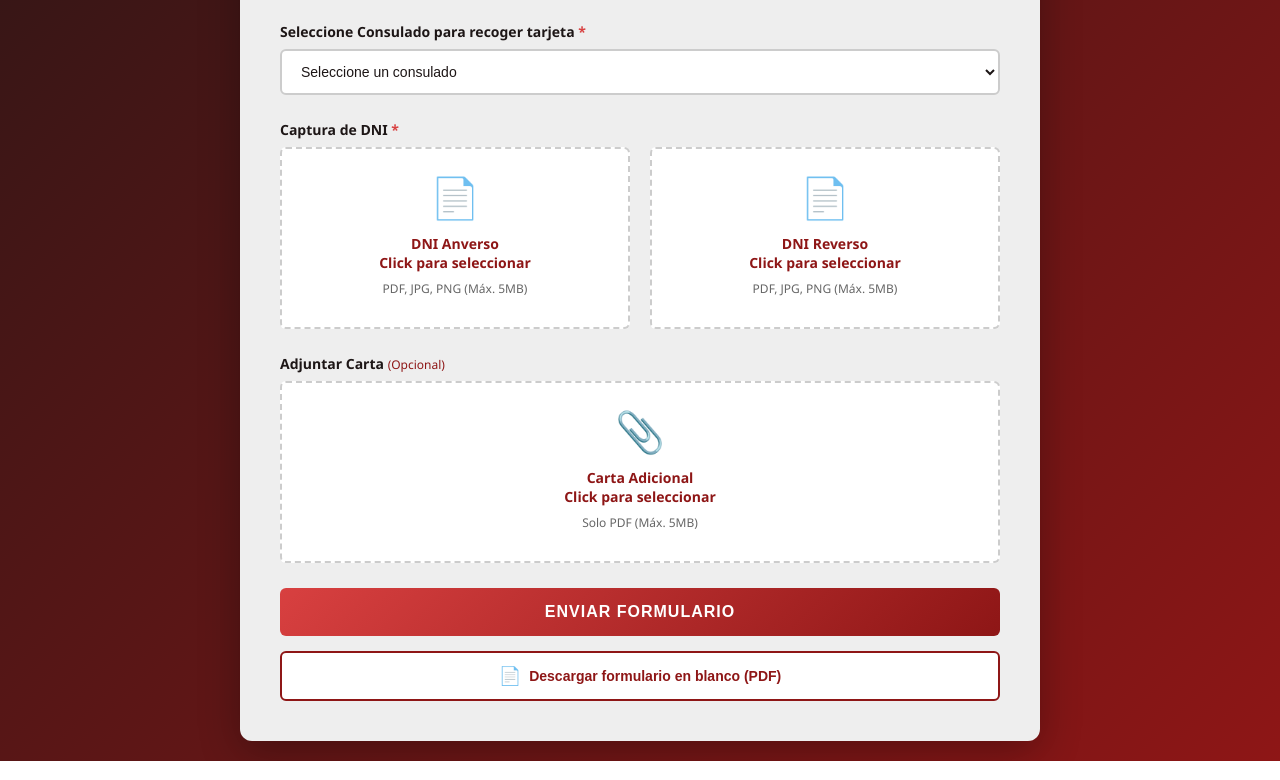
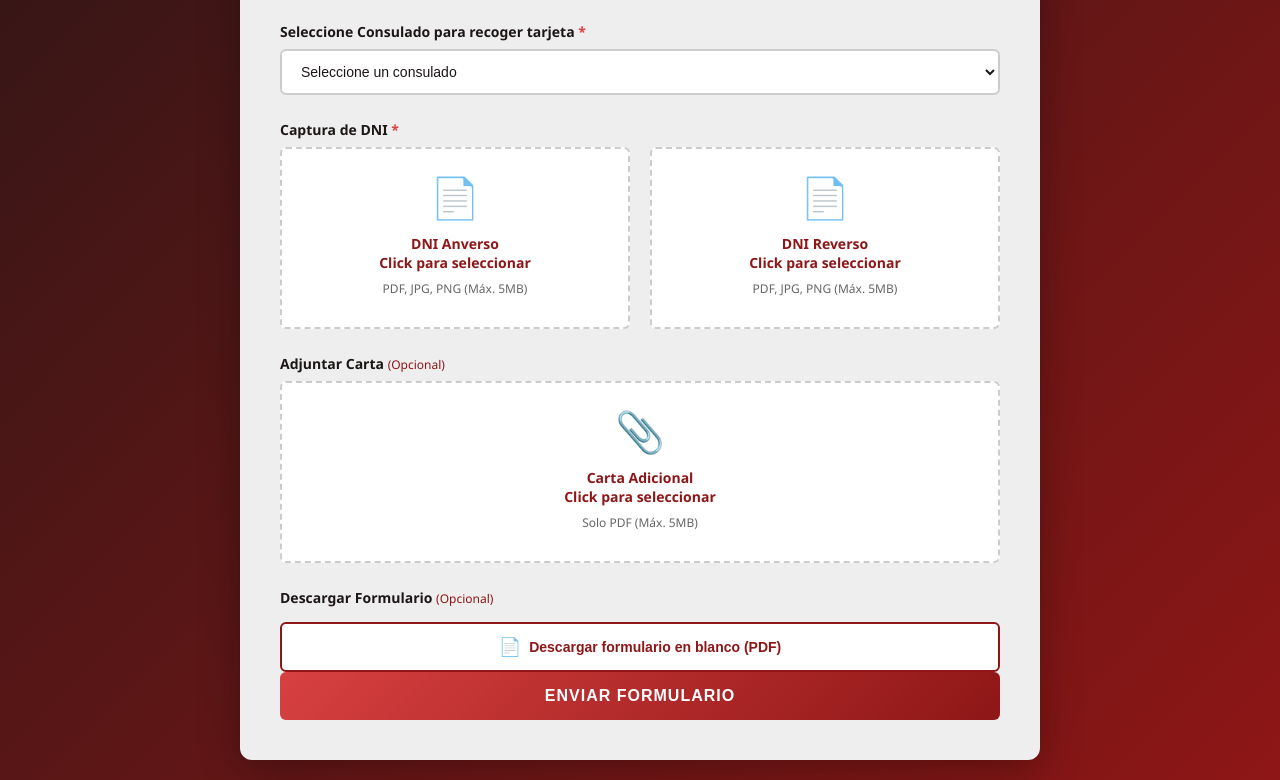
Before and after one commit to arjay-esca/BNRecaudacion-FormularioExtranjero, a plain HTML site: page index.html in a window 1280 px wide. Shown: the part 644-1424 px from the top of the page. Drawn offline with nearby package versions, Linux system fonts and the light colour scheme.

Commit message:
Actualización del proyecto local - cambio de botón de descarga formulario

```diff
--- a/index.html
+++ b/index.html
@@ -335,13 +335,13 @@
                     <div class="file-name" id="fileNameCarta"></div>
                 </div>
             </div>
-
-            <button type="submit" class="submit-btn">Enviar Formulario</button>
-
+            <label>Descargar Formulario <span class="optional">(Opcional)</span></label>
             <button type="button" class="download-btn" id="downloadPdfBtn">
                 <span class="download-icon">📄</span>
                 Descargar formulario en blanco (PDF)
             </button>
+
+            <button type="submit" class="submit-btn">Enviar Formulario</button>
         </form>
     </div>
 
```
